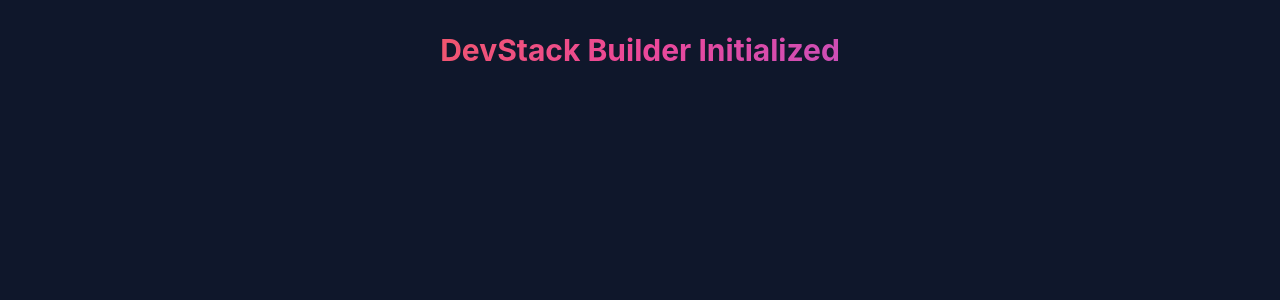
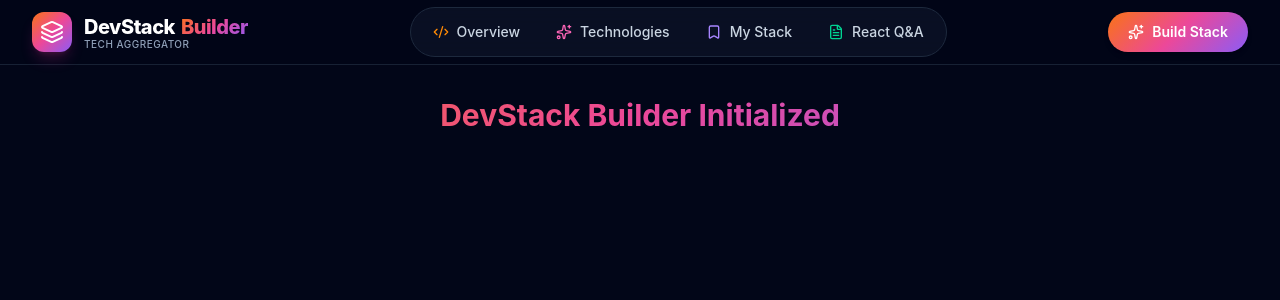
Before and after one commit to Shafi7055/dev-stack, a React (Vite) app: page / in a window 1280 px wide. Shown: the top 300 px of the page. Built offline with nearby package versions, Linux system fonts and the light colour scheme.

Commit message:
feat: add Navbar with responsive mobile hamburger menu

```diff
--- a/src/App.tsx
+++ b/src/App.tsx
@@ -1,6 +1,9 @@
+import { Navbar } from './components/Navbar';
+
 function App() {
   return (
-    <div className="min-h-screen bg-slate-900 text-slate-100 font-sans">
+    <div className="min-h-screen bg-slate-950 text-slate-100 font-sans">
+      <Navbar stackCount={0} />
       <main className="max-w-7xl mx-auto px-4 py-8">
         <h1 className="text-3xl font-bold text-center gradient-text mb-4">
           DevStack Builder Initialized
--- /dev/null
+++ b/src/components/Navbar.tsx
@@ -0,0 +1,156 @@
+import { useState } from 'react';
+import { Layers, Menu, X, Sparkles, Code2, Bookmark, FileText } from 'lucide-react';
+
+interface NavbarProps {
+  stackCount?: number;
+  onNavigate?: (sectionId: string) => void;
+}
+
+export const Navbar = ({ stackCount = 0, onNavigate }: NavbarProps) => {
+  const [mobileMenuOpen, setMobileMenuOpen] = useState(false);
+
+  const handleNavClick = (sectionId: string) => {
+    setMobileMenuOpen(false);
+    if (onNavigate) {
+      onNavigate(sectionId);
+    } else {
+      const element = document.getElementById(sectionId);
+      if (element) {
+        element.scrollIntoView({ behavior: 'smooth' });
+      }
+    }
+  };
+
+  return (
+    <header className="sticky top-0 z-50 backdrop-blur-md bg-slate-950/80 border-b border-slate-800/80 transition-all duration-300">
+      <div className="max-w-7xl mx-auto px-4 sm:px-6 lg:px-8">
+        <div className="flex items-center justify-between h-16">
+          {/* Brand Logo & Title */}
+          <div className="flex items-center gap-3 cursor-pointer" onClick={() => handleNavClick('hero')}>
+            <div className="w-10 h-10 rounded-xl gradient-bg flex items-center justify-center shadow-lg shadow-pink-500/20">
+              <Layers className="w-6 h-6 text-white" />
+            </div>
+            <div className="flex flex-col">
+              <span className="font-extrabold text-xl tracking-tight text-white flex items-center gap-1.5">
+                DevStack <span className="gradient-text">Builder</span>
+              </span>
+              <span className="text-[10px] font-medium text-slate-400 tracking-wider uppercase -mt-1">
+                Tech Aggregator
+              </span>
+            </div>
+          </div>
+
+          {/* Desktop Navigation */}
+          <nav className="hidden md:flex items-center gap-1 bg-slate-900/60 p-1.5 rounded-full border border-slate-800">
+            <button
+              onClick={() => handleNavClick('hero')}
+              className="px-4 py-2 text-sm font-medium text-slate-300 hover:text-white rounded-full hover:bg-slate-800/60 transition-all flex items-center gap-2"
+            >
+              <Code2 className="w-4 h-4 text-orange-400" />
+              Overview
+            </button>
+            <button
+              onClick={() => handleNavClick('tech-grid')}
+              className="px-4 py-2 text-sm font-medium text-slate-300 hover:text-white rounded-full hover:bg-slate-800/60 transition-all flex items-center gap-2"
+            >
+              <Sparkles className="w-4 h-4 text-pink-400" />
+              Technologies
+            </button>
+            <button
+              onClick={() => handleNavClick('your-stack')}
+              className="px-4 py-2 text-sm font-medium text-slate-300 hover:text-white rounded-full hover:bg-slate-800/60 transition-all flex items-center gap-2 relative"
+            >
+              <Bookmark className="w-4 h-4 text-violet-400" />
+              My Stack
+              {stackCount > 0 && (
+                <span className="badge badge-sm border-0 gradient-bg text-white font-bold ml-1 animate-pulse">
+                  {stackCount}
+                </span>
+              )}
+            </button>
+            <button
+              onClick={() => handleNavClick('qa-section')}
+              className="px-4 py-2 text-sm font-medium text-slate-300 hover:text-white rounded-full hover:bg-slate-800/60 transition-all flex items-center gap-2"
+            >
+              <FileText className="w-4 h-4 text-emerald-400" />
+              React Q&A
+            </button>
+          </nav>
+
+          {/* Action Buttons */}
+          <div className="hidden md:flex items-center gap-3">
+            <button
+              onClick={() => handleNavClick('tech-grid')}
+              className="gradient-btn px-5 py-2.5 rounded-full text-sm font-semibold shadow-md flex items-center gap-2 cursor-pointer"
+            >
+              <Sparkles className="w-4 h-4" />
+              Build Stack
+            </button>
+          </div>
+
+          {/* Mobile Hamburger Button */}
+          <div className="flex md:hidden items-center gap-2">
+            <button
+              onClick={() => setMobileMenuOpen(!mobileMenuOpen)}
+              className="p-2 rounded-lg bg-slate-900 border border-slate-800 text-slate-300 hover:text-white transition-colors focus:outline-none"
+              aria-label="Toggle menu"
+            >
+              {mobileMenuOpen ? <X className="w-6 h-6 text-pink-400" /> : <Menu className="w-6 h-6 text-slate-300" />}
+            </button>
+          </div>
+        </div>
+      </div>
+
+      {/* Mobile Menu Dropdown */}
+      {mobileMenuOpen && (
+        <div className="md:hidden bg-slate-950/95 border-b border-slate-800 px-4 pt-3 pb-6 space-y-3 animate-fadeIn">
+          <button
+            onClick={() => handleNavClick('hero')}
+            className="w-full flex items-center gap-3 px-4 py-3 text-left text-sm font-medium text-slate-200 hover:bg-slate-900 rounded-xl"
+          >
+            <Code2 className="w-5 h-5 text-orange-400" />
+            Overview
+          </button>
+          <button
+            onClick={() => handleNavClick('tech-grid')}
+            className="w-full flex items-center gap-3 px-4 py-3 text-left text-sm font-medium text-slate-200 hover:bg-slate-900 rounded-xl"
+          >
+            <Sparkles className="w-5 h-5 text-pink-400" />
+            Technologies
+          </button>
+          <button
+            onClick={() => handleNavClick('your-stack')}
+            className="w-full flex items-center justify-between px-4 py-3 text-left text-sm font-medium text-slate-200 hover:bg-slate-900 rounded-xl"
+          >
+            <div className="flex items-center gap-3">
+              <Bookmark className="w-5 h-5 text-violet-400" />
+              My Stack
+            </div>
+            {stackCount > 0 && (
+              <span className="badge gradient-bg border-0 text-white font-bold">
+                {stackCount}
+              </span>
+            )}
+          </button>
+          <button
+            onClick={() => handleNavClick('qa-section')}
+            className="w-full flex items-center gap-3 px-4 py-3 text-left text-sm font-medium text-slate-200 hover:bg-slate-900 rounded-xl"
+          >
+            <FileText className="w-5 h-5 text-emerald-400" />
+            React Q&A
+          </button>
+
+          <div className="pt-2">
+            <button
+              onClick={() => handleNavClick('tech-grid')}
+              className="w-full gradient-btn py-3 rounded-xl text-center text-sm font-semibold flex items-center justify-center gap-2"
+            >
+              <Sparkles className="w-4 h-4" />
+              Explore Technologies
+            </button>
+          </div>
+        </div>
+      )}
+    </header>
+  );
+};
```
